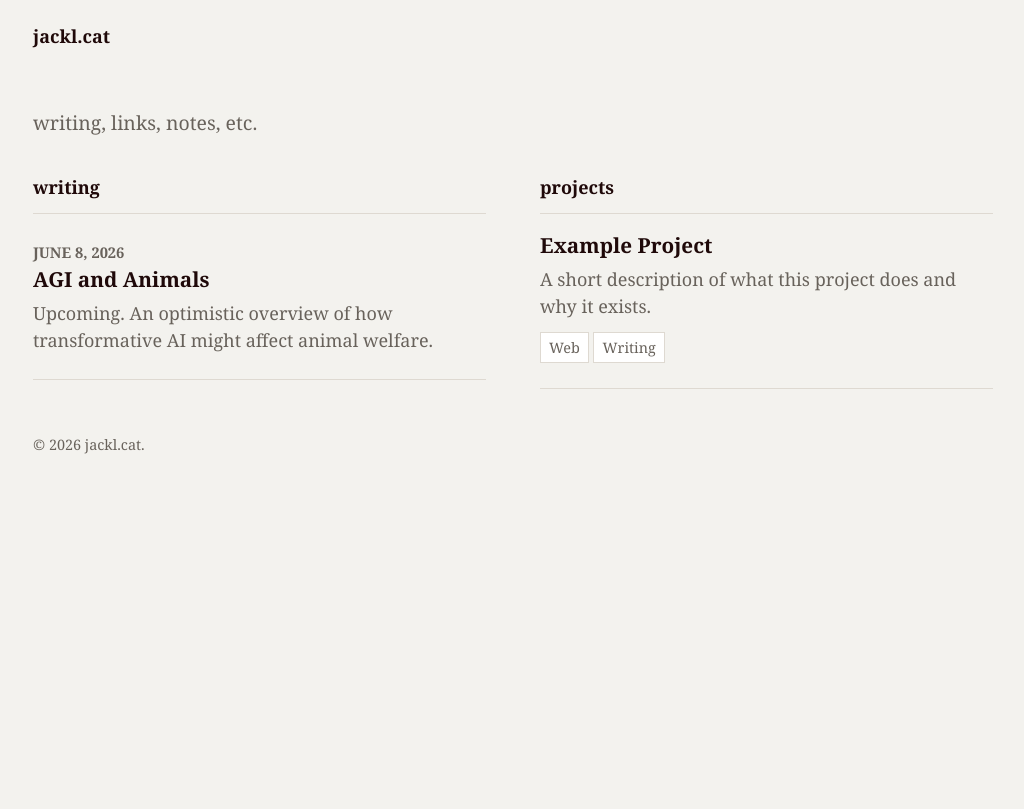
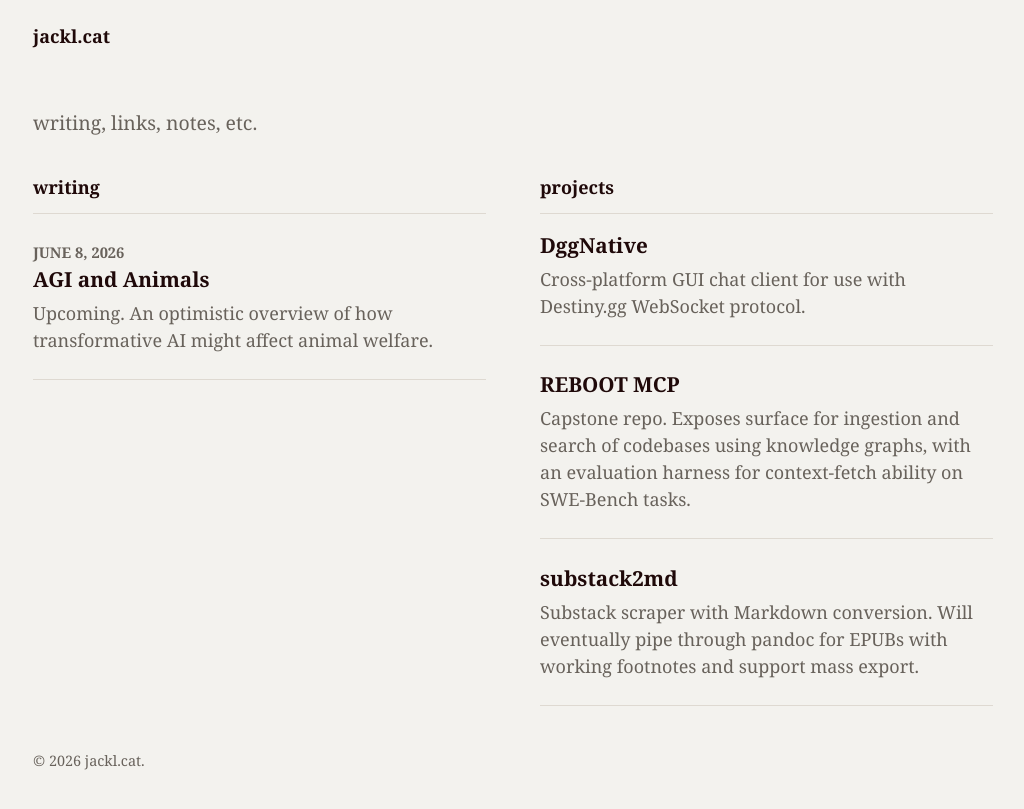
Before and after one commit to jackcml/personal-site, a Jekyll site: the page built from index.md, in a window 1280 px wide. Shown: the top 809 px of the page, without its empty margins (127-1151 px from the left). Built offline with Jekyll 4.4.1, drawn with Linux system fonts in a browser that asks for light colours.

Commit message:
add projects: dggnative, reboot, substack2md

```diff
--- a/_data/projects.yml
+++ b/_data/projects.yml
@@ -1,6 +1,18 @@
-- name: Example Project
-  description: A short description of what this project does and why it exists.
-  url: https://example.com
-  tags:
-    - Web
-    - Writing
+#- name: Example Project
+#  description: A short description of what this project does and why it exists.
+#  url: https://example.com
+#  tags:
+#    - Web
+#    - Writing
+
+- name: DggNative
+  description: "Cross-platform GUI chat client for use with Destiny.gg WebSocket protocol."
+  url: https://github.com/jackcml/DggNative
+
+- name: REBOOT MCP
+  description: "Capstone repo. Exposes surface for ingestion and search of codebases using knowledge graphs, with an evaluation harness for context-fetch ability on SWE-Bench tasks."
+  url: https://github.com/jackcml/reboot-mcp
+
+- name: substack2md
+  description: "Substack scraper with Markdown conversion. Will eventually pipe through pandoc for EPUBs with working footnotes and support mass export."
+  url: https://github.com/jackcml/substack2md
```
